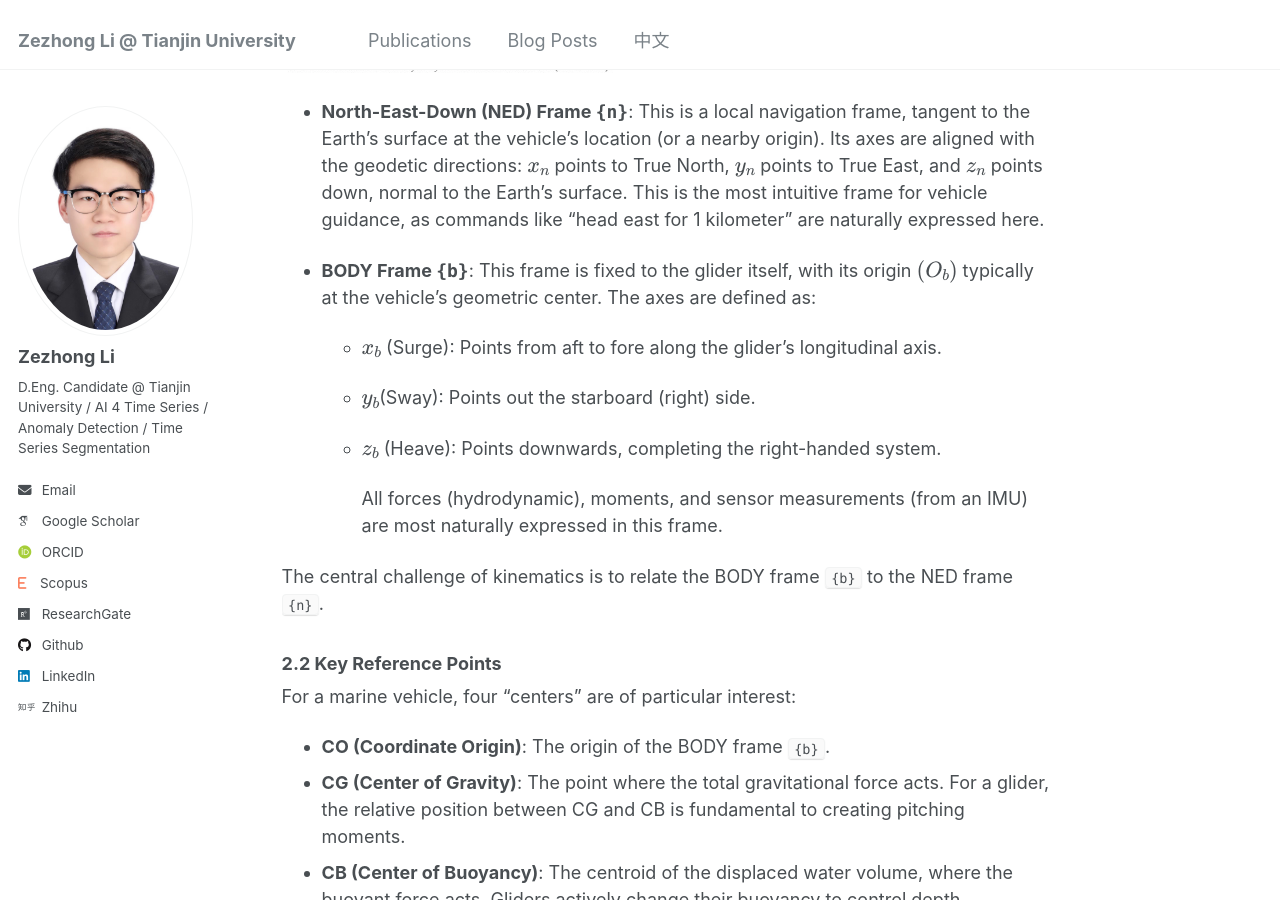
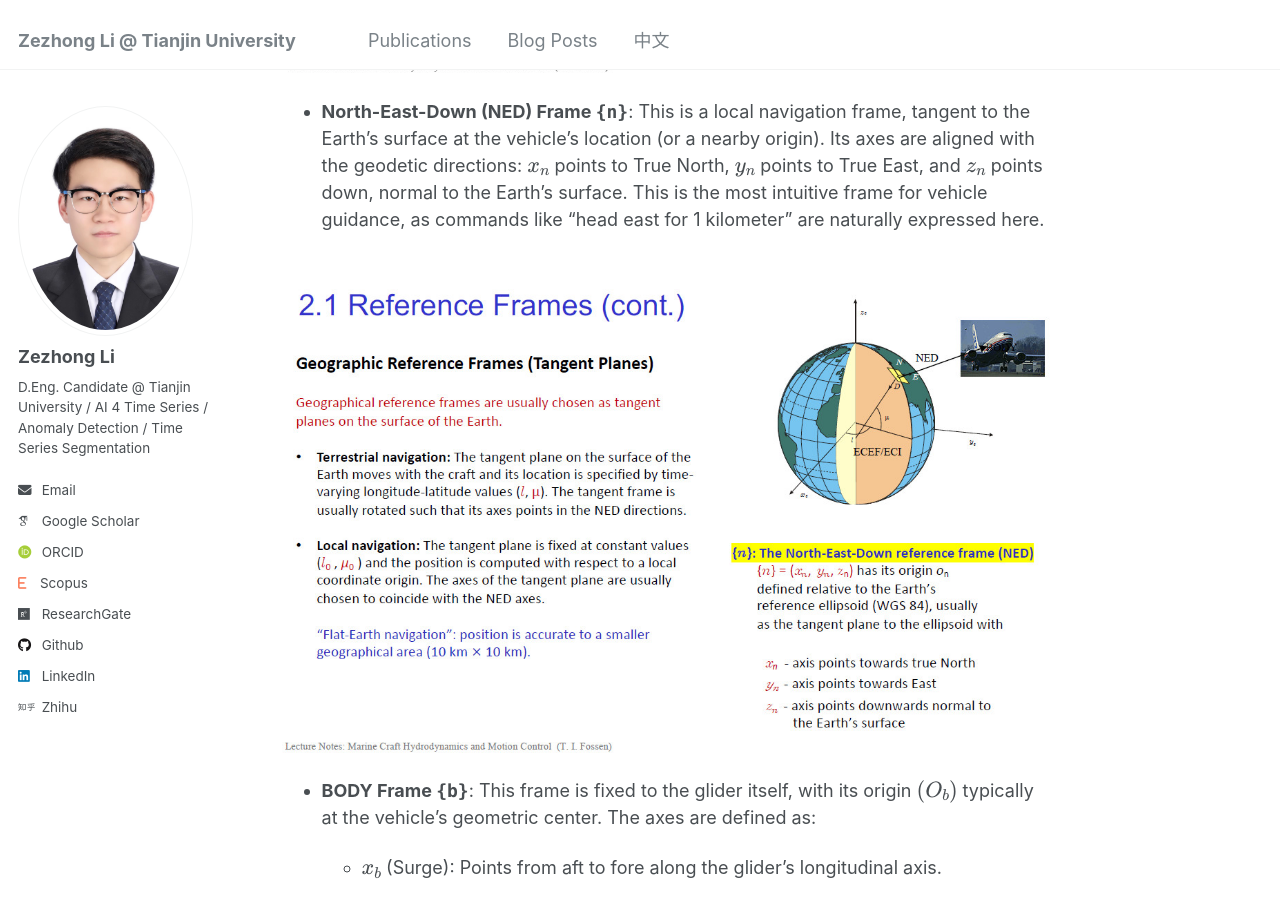
Before and after one commit to lzz19980125/lzz19980125.github.io, a Jekyll site: the page built from _posts/2025-7-28-Kinematic Analysis of Underwater Gliders.md, in a window 1280 px wide and 900 px high, scrolled down 2121 px. Built offline with Jekyll 4.4.1, drawn with Linux system fonts in a browser that asks for light colours; some web fonts are replaced.

Commit message:
Update 2025-7-28-Kinematic Analysis of Underwater Gliders.md

```diff
--- a/_posts/2025-7-28-Kinematic Analysis of Underwater Gliders.md
+++ b/_posts/2025-7-28-Kinematic Analysis of Underwater Gliders.md
@@ -43,6 +43,8 @@ We use several coordinate frames, each serving a specific purpose, to describe t
    <br/><img src='../images/2025-07-30_211720.jpg'>
 
 *   **North-East-Down (NED) Frame `{n}`**: This is a local navigation frame, tangent to the Earth's surface at the vehicle's location (or a nearby origin). Its axes are aligned with the geodetic directions: $$x_n$$ points to True North, $$y_n$$ points to True East, and $$z_n$$ points down, normal to the Earth's surface. This is the most intuitive frame for vehicle guidance, as commands like "head east for 1 kilometer" are naturally expressed here.
+
+  <br/><img src='../images/2025-07-30_212234.jpg'>
 
 *   **BODY Frame `{b}`**: This frame is fixed to the glider itself, with its origin $$(O_b)$$ typically at the vehicle's geometric center. The axes are defined as:
 
```
